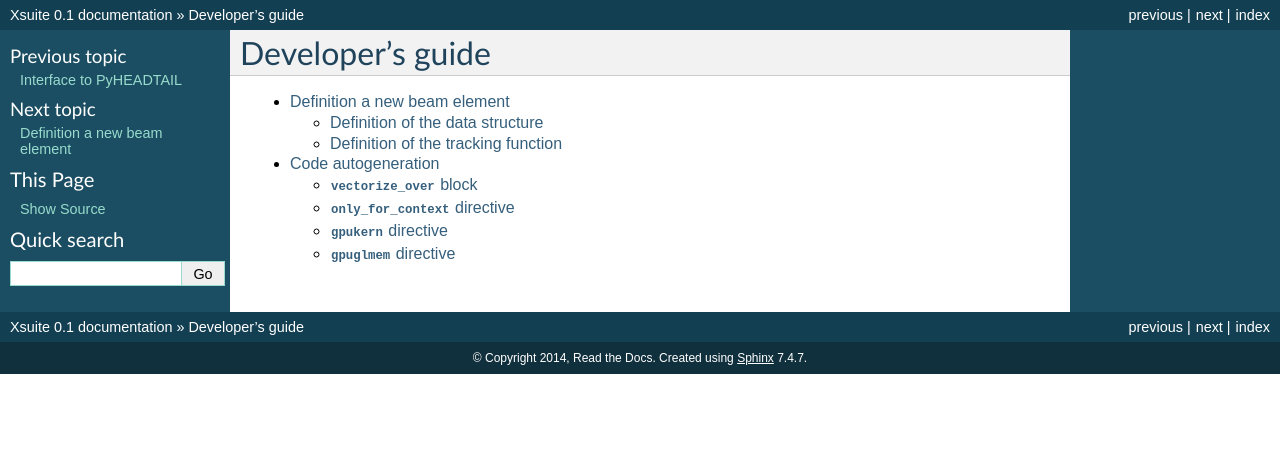
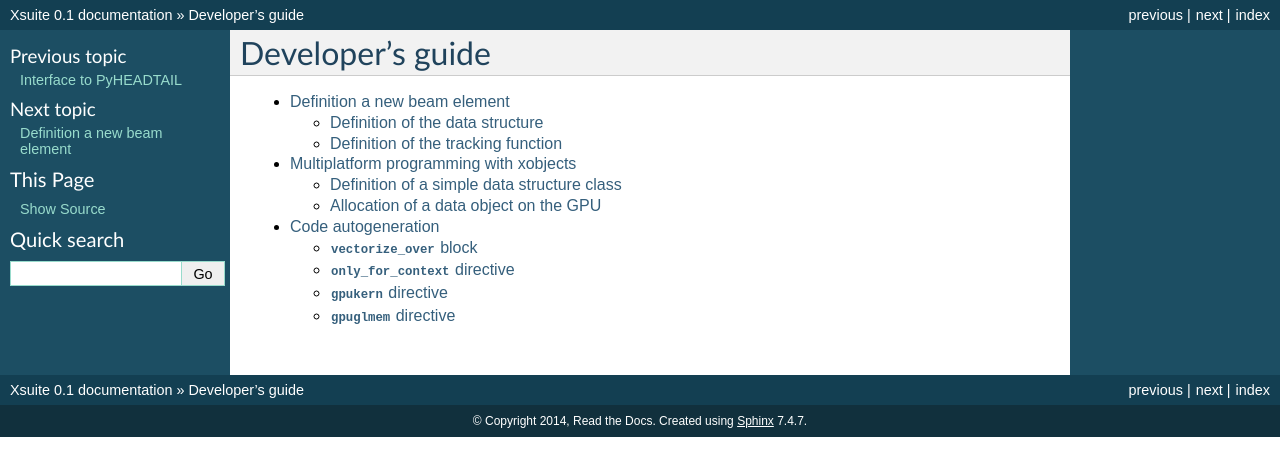
Before and after one commit to xsuite/xsuite, a Sphinx documentation site: the page built from docs/developer.rst, in a window 1280 px wide. Shown: the top 476 px of the page. Built offline with Sphinx 7.4.7, drawn with Linux system fonts in a browser that asks for light colours.

Commit message:
Quick push

```diff
--- a/docs/developer.rst
+++ b/docs/developer.rst
@@ -6,4 +6,5 @@ Developer's guide
     :maxdepth: 3
 
     newbeamelement
+    xobjexample
     autogeneration
--- /dev/null
+++ b/docs/xobjexample.rst
@@ -0,0 +1,39 @@
+=========================================
+ Multiplatform programming with xobjects
+=========================================
+
+Definition of a simple data structure class
+===========================================
+
+.. code-block:: python
+
+    import xobjects as xo
+
+    class DataStructure(xo.Struct):
+        a = xo.Float64[:]
+        b = xo.Float64[:]
+        c = xo.Float64[:]
+        s = xo.Float64
+
+
+Allocation of a data object on the GPU
+======================================
+
+.. code-block:: python
+
+    ctx = xo.ContextCpu()
+    # ctx = xo.ContextCupy() # for NVIDIA GPUs
+
+    obj = DataStructure(_context=ctx,
+                        a=[1,2,3], b=[4,5,6], c=[0,0,0],
+                        d=0)
+
+The object is accessible in read/write directly from python:
+
+.. code-block:: python
+
+    print(obj.a[2]) # gives: 3
+    a[2] = 10
+    print(obj.a[2]) # gives: 10
+
+Array
```
